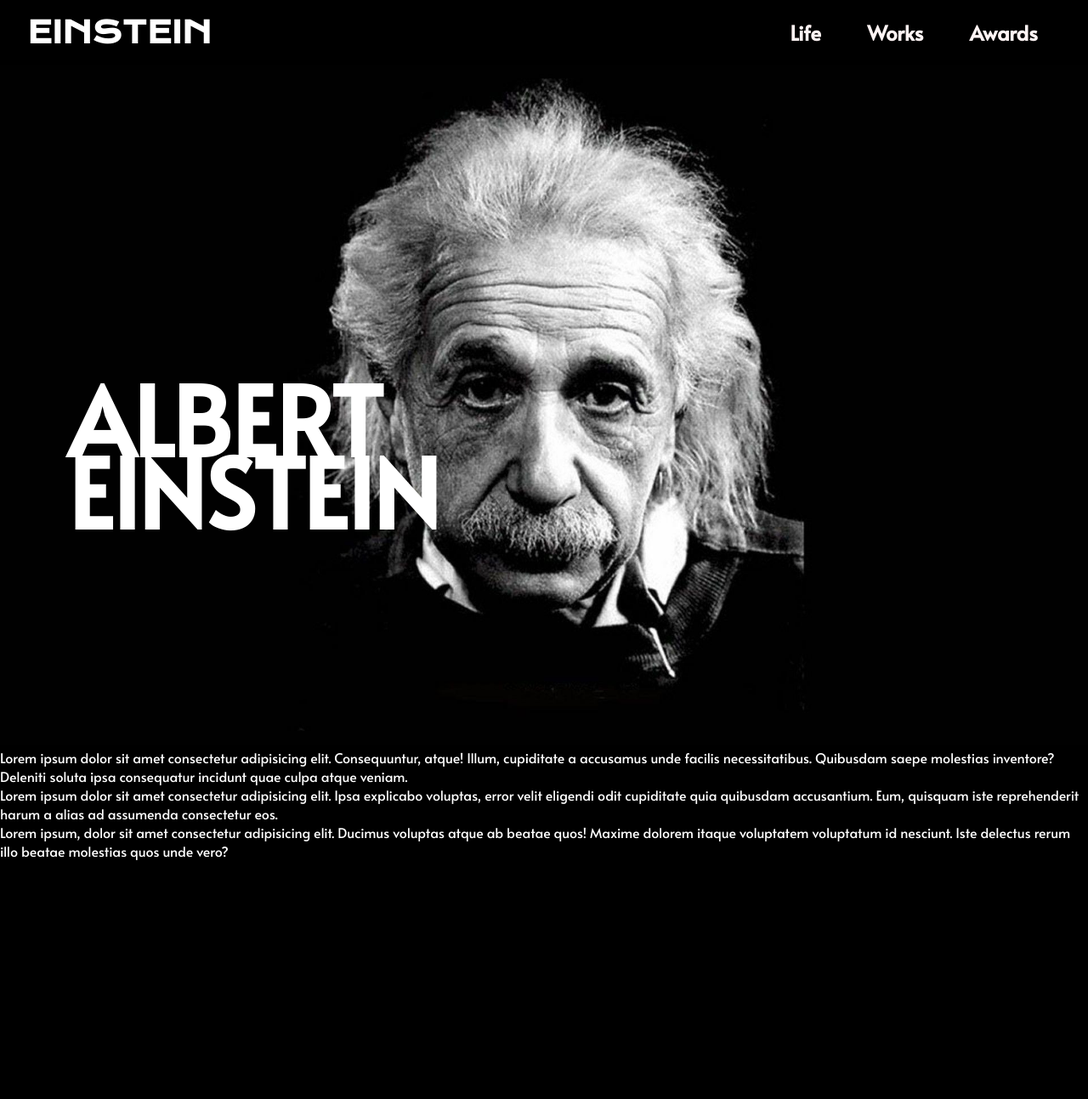
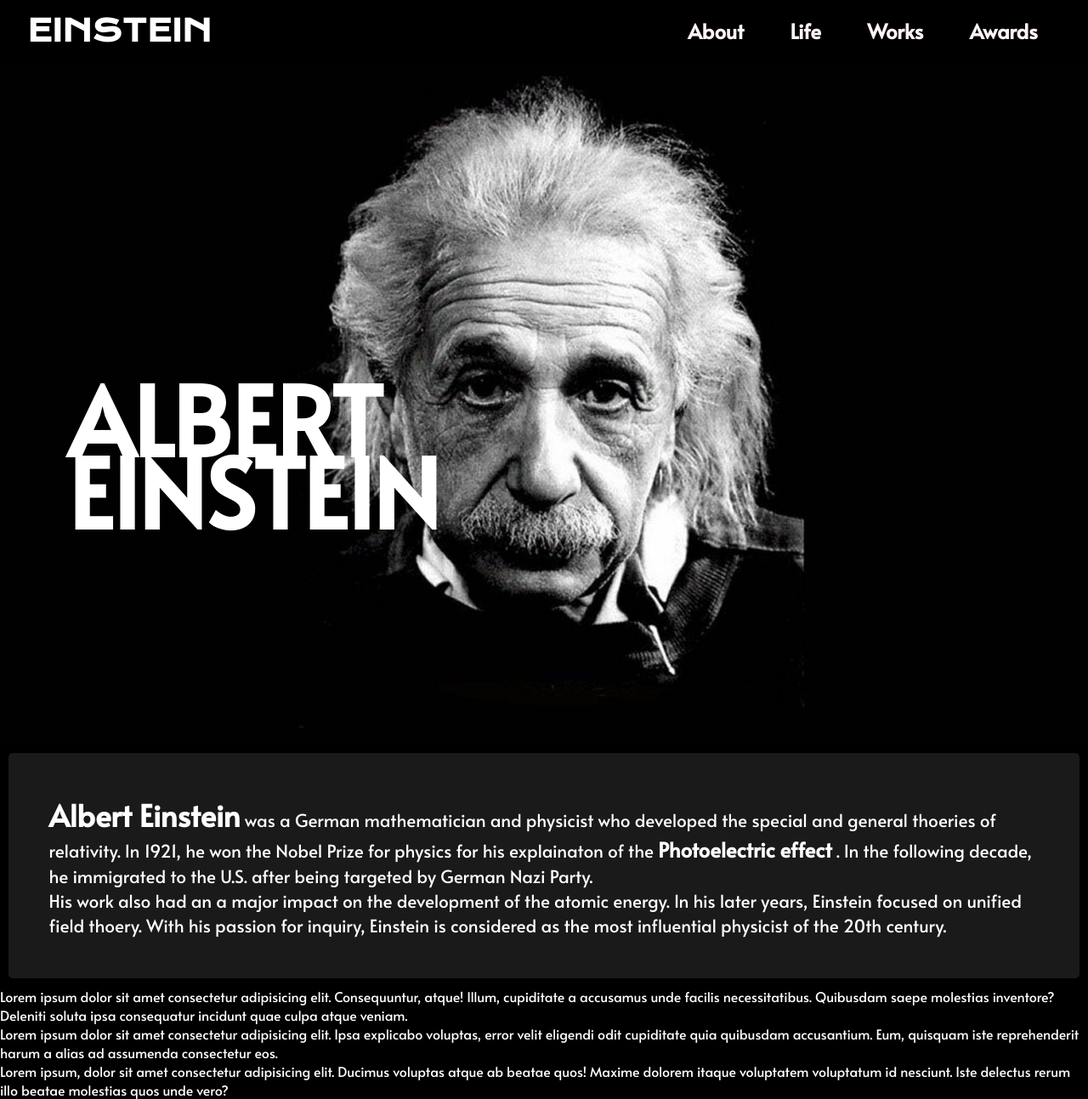
Before and after one commit to Utkarsh1311/Tribute-Page, a plain HTML site: page index.html in a window 1280 px wide. Shown: the whole page at 85% size. Before the commit the page ends 1012 px from the top, so only its background shows below. Drawn offline with nearby package versions, Linux system fonts and the light colour scheme.

Commit message:
Added "about" section.

```diff
--- a/index.html
+++ b/index.html
@@ -11,7 +11,8 @@
         <nav id="navbar">
             <h2 class="logo">EINSTEIN</h2>
             <ul class="nav-ref">
-                <li class="nav-ref"><a href="">Life</a></li>
+                <li class="nav-ref"><a href="#about">About</a></li>
+                <li class="nav-ref"><a href="#life">Life</a></li>
                 <li class="nav-ref"><a href="">Works</a></li>
                 <li class="nav-ref"><a href="">Awards</a></li>
             </ul>
@@ -19,6 +20,18 @@
         <section class="main-img">
             <h1 class="img-text">ALBERT <br>EINSTEIN</h1>
             <img src="img/914363.jpg" alt="An image of Albert Einstein" class="albert-img">
+        </section>
+        <section id="about">
+           <div class="about-text-container">
+               <p class="about-text">
+                <span id="albert">Albert Einstein</span>  was a German mathematician and physicist who developed the special and general thoeries of relativity. In 1921, he won the Nobel Prize for physics for his explainaton of the <span id="photoelectric">Photoelectric effect</span> . In the following decade, he immigrated to the U.S. after being targeted by German Nazi Party. <br>
+                His work also had an a major impact on the development of the atomic energy. In his later years, Einstein focused on unified field thoery.
+                With his passion for inquiry, Einstein is considered as the most influential physicist of the 20th century.
+               </p>
+           </div>
+           <div id="about-image">
+
+           </div>
         </section>
         <section id="life">
             Lorem ipsum dolor sit amet consectetur adipisicing elit. Consequuntur, atque! Illum, cupiditate a accusamus unde facilis necessitatibus. Quibusdam saepe molestias inventore? Deleniti soluta ipsa consequatur incidunt quae culpa atque veniam.
--- a/style.css
+++ b/style.css
@@ -17,7 +17,7 @@ nav {
     color: white;
     justify-content: space-between;
     align-items: center;
-    padding: 1rem 2rem ;
+    padding: 0.9rem 2rem ;
 }
 
 .logo {
@@ -68,3 +68,26 @@ nav ul {
 .main-img img{
     width: 100%;
 }
+
+/* ABOUT */
+#about {
+    display: grid;
+    padding: 0.6rem;
+}
+
+.about-text-container {
+    padding: 3rem;
+    background-color: rgb(27, 26, 26);
+    border-radius: 5px;
+    font-size: 1.3rem;
+
+}
+#albert {
+    font-size: 2.2rem;
+    font-weight: bolder;
+}
+
+#photoelectric {
+    font-size: 1.5rem;
+    font-weight: bold;
+}
```
